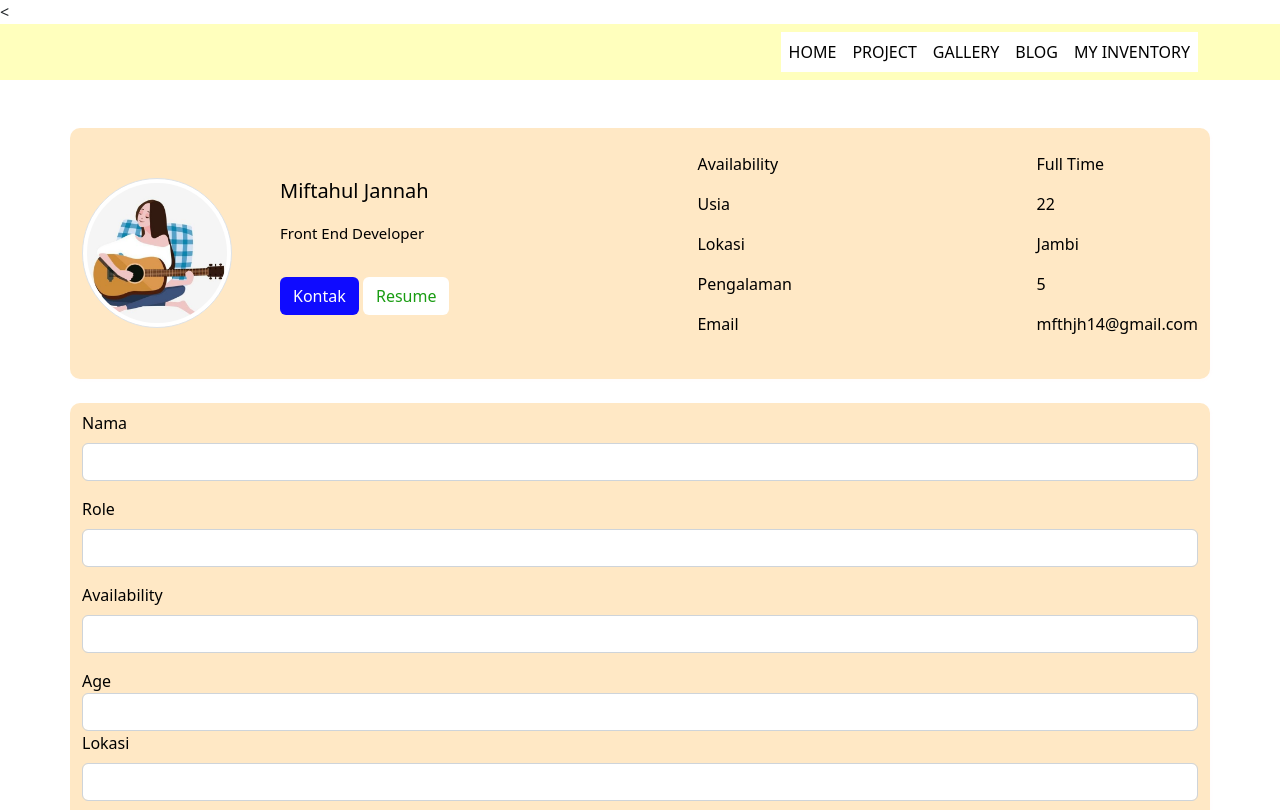
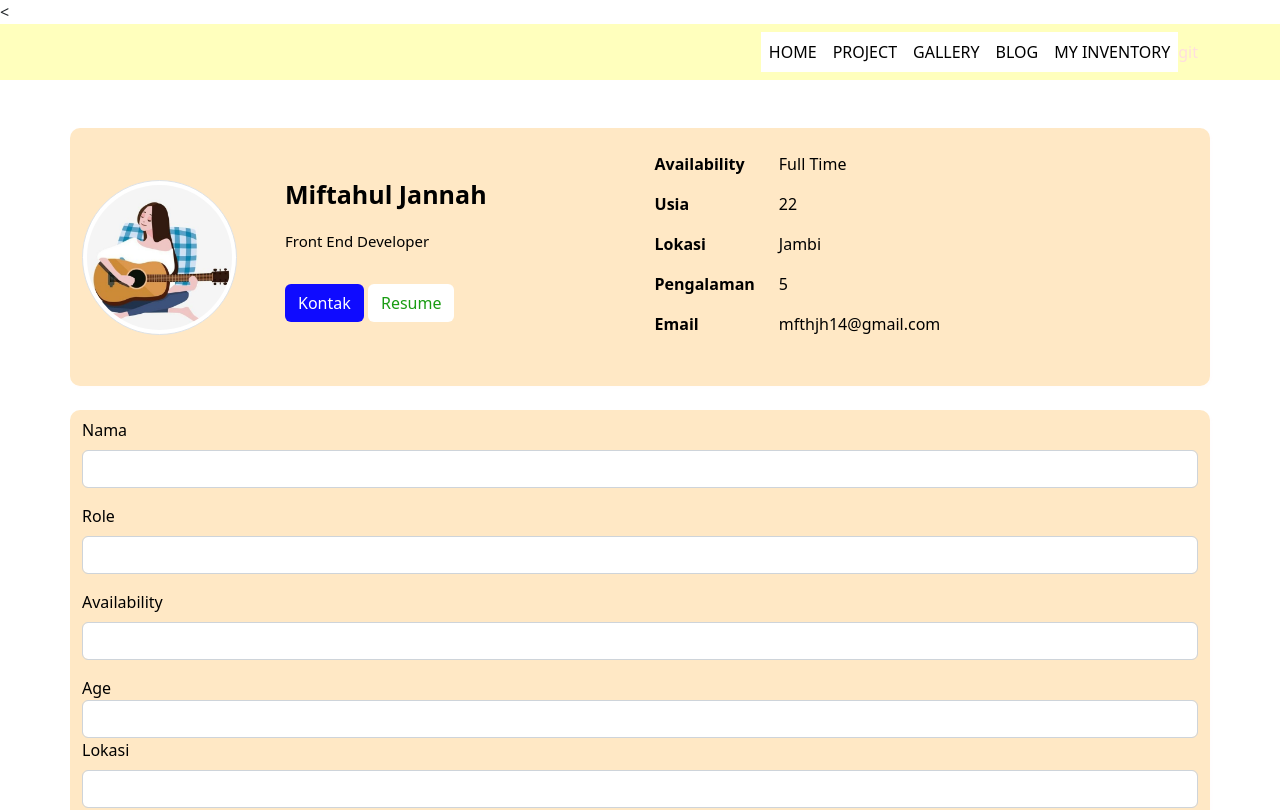
Before and after one commit to MiftahulJannah1402/INPG07-Assignment1-Miftah, a plain HTML site: page index.html in a window 1280 px wide. Shown: the top 810 px of the page. Drawn offline with nearby package versions, Linux system fonts and the light colour scheme.

Commit message:
penambahan file index.html

```diff
--- a/index.html
+++ b/index.html
@@ -37,15 +37,15 @@
                   </li>
 
                 </ul>
-            </div>
+            </div>git
           </div>
         </nav>
 
         <div class="container mt-5 d-flex color">
-            <img src="image/pargli _guitar_.jpg" class="img-thumbnail rounded-circle my-auto " alt="..." style="height: 150px; width:150px;">
+            <img src="image/pargli _guitar_.jpg" class="img-thumbnail rounded-circle my-auto " alt="..." style="height: 155px; width:155px;">
 
             <div class="d-inline-block mx-5 my-5">
-                <p style="font-size: 20px;">Miftahul Jannah</p>
+                <p style="font-size: 25px; font-weight: bold;">Miftahul Jannah</p>
                 <P style="font-size: 15px; ">Front End Developer</p>
 
                <a class="btn  my-3 " href="#" role="" style="background-color: rgb(15, 11, 255); color:white;">Kontak</a>
@@ -54,7 +54,7 @@
 
                </div>
 
-               <div class="d-inline-block  my-4" style="margin-left: 200px;">
+               <div class="d-inline-block ms-6 my-4" style="margin-left: 120px;font-weight: bold;">
                 <p>Availability</p>
                 <p>Usia</p>
                 <p>Lokasi</p>
@@ -62,7 +62,7 @@
                 <p>Email</p>
                   </div>
 
-                <div class="d-inline-block ms-auto my-4 ">
+                <div class="d-inline-block ms-4 my-4 ">
                   <p>Full Time</p>
                   <p>22</p>
                   <p>Jambi</p>
@@ -73,7 +73,7 @@
 
     </div>
 
-    <div class="container my-4 color" >
+    <div class="container my-4 color " >
       <div class="mb-3 pt-2 ">
         <label for="formGroupExampleInput" class="form-label">Nama</label>
         <input type="text" class="form-control" id="formGroupExampleInput" placeholder="">
```
